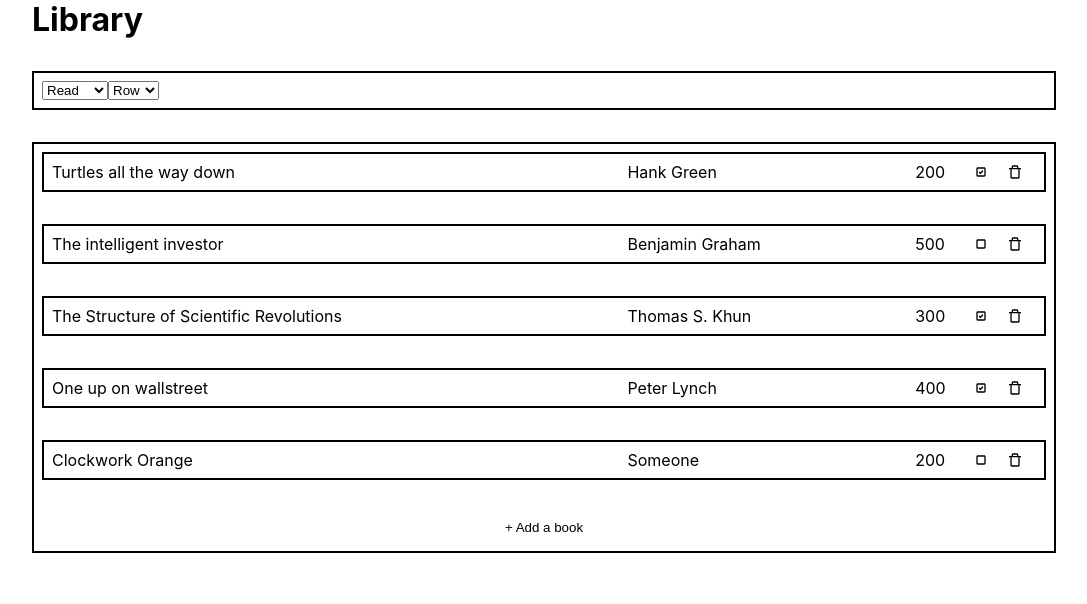
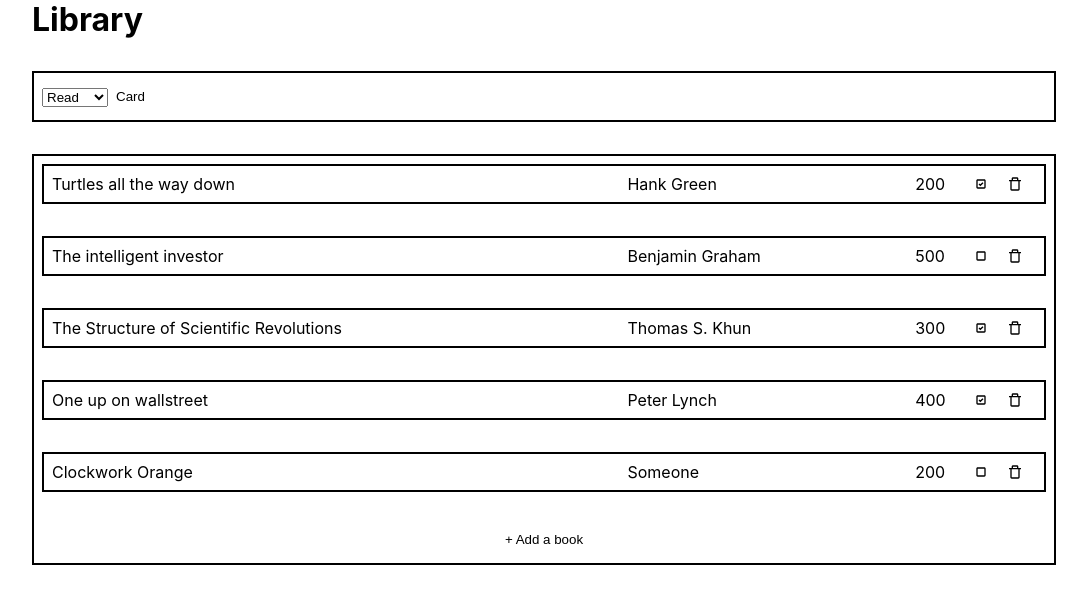
Before and after one commit to EricLiIIT/library, a React (Create React App) app: page / in a window 1280 px wide. Shown: the top 604 px of the page, without its empty margins (96-1183 px from the left). Built offline with nearby package versions, Linux system fonts and the light colour scheme.

Commit message:
feat: replace dropdown with toggle button to change view

```diff
--- a/src/Components/Sort/Sort.js
+++ b/src/Components/Sort/Sort.js
@@ -3,28 +3,46 @@ import { useState } from "react";
 import "./Sort.css";
 
 export default function Sort(props) {
-  const [view, setView] = useState();
+  const [rowView, setRowView] = useState(true);
 
-  function getView(event) {
-    props.setView(event.target.value);
+  function getView() {
+    console.log(`${rowView}`)
+    if (!rowView) {
+      setRowView(!rowView)
+      props.setView("row");
+    } else if(rowView) {
+      setRowView(!rowView)
+      props.setView("card")
+    }
   }
 
   function sort(event) {
     props.sort(event.target.value);
   }
+
   return (
-    <div className="sort">
-      <form className="toolbar">
+    <div className="sort toolbar">
+      <form>
         <select name="sort" id="sort" onChange={sort}>
           <option value="Read">Read</option>
           <option value="Unread">Unread</option>
           <option value="Page Count">Pages</option>
         </select>
-        <select name="view" id="view" onChange={getView}>
+        {/* <select name="view" id="view" onChange={getView}>
           <option value="row">Row</option>
           <option value="card">Card</option>
-        </select>
+        </select> */}
       </form>
+      <div className="view">
+        {(rowView) ?
+          <button onClick={() => {
+            getView(setRowView(rowView))
+          }}>Card</button> :
+          <button onClick={() => {
+            getView(setRowView(rowView))
+          }}>Row</button>
+        }
+      </div>
     </div>
   );
 }
```
